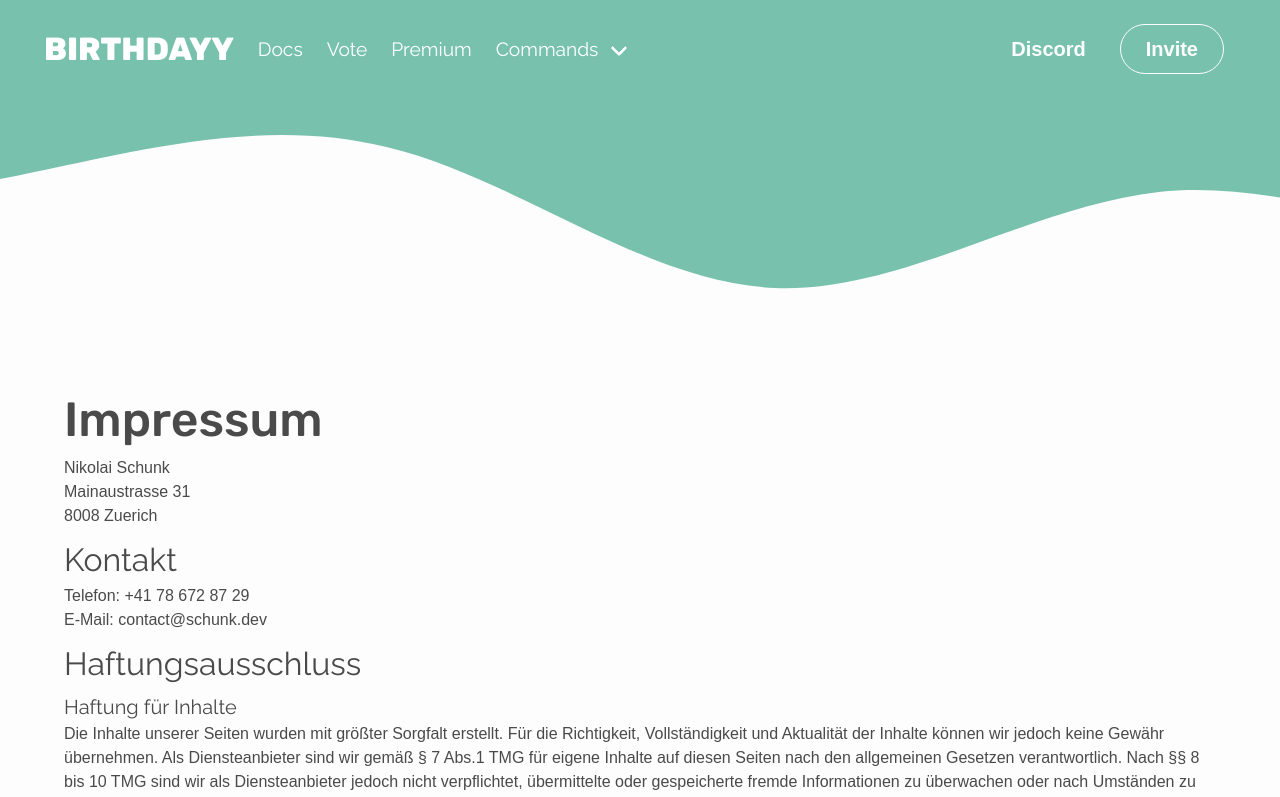
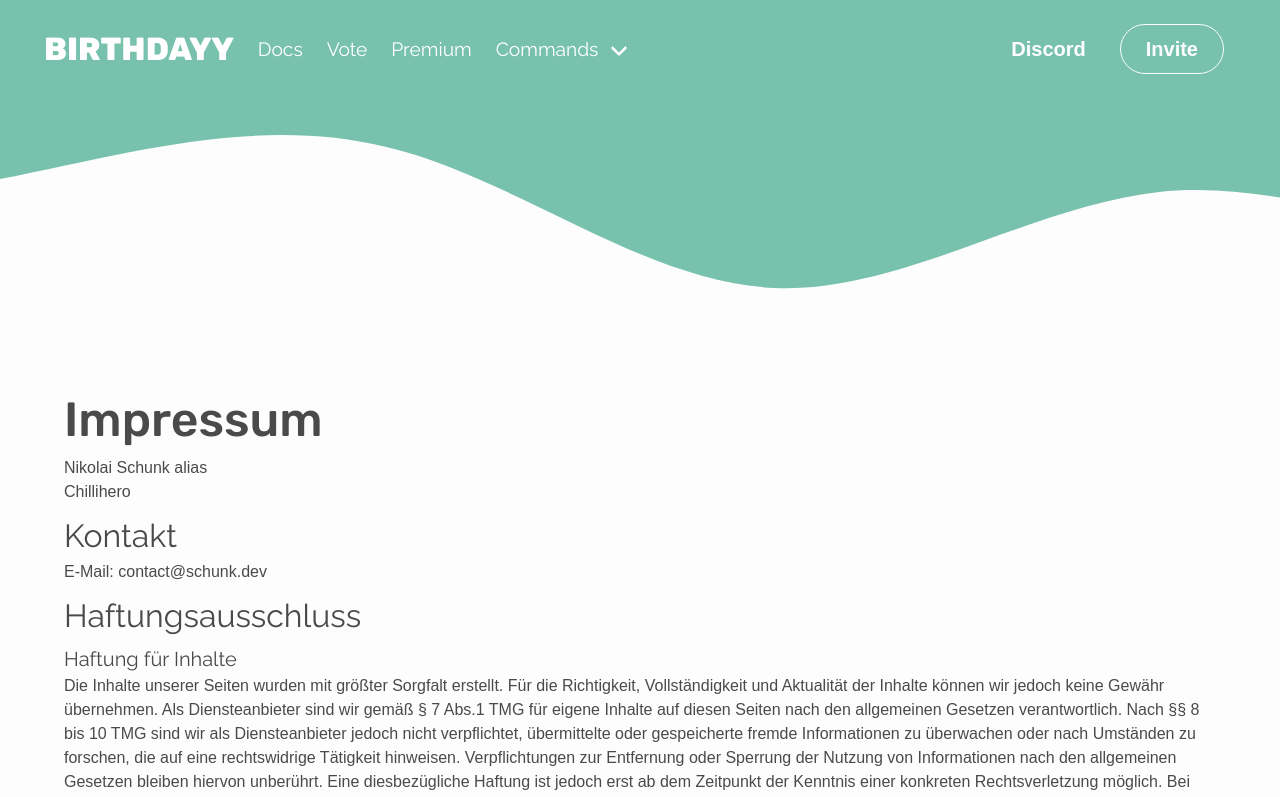
Before and after one commit to BirthdayyBot/birthdayy.xyz, a Next.js app: page /disclosure in a window 1280 px wide. Shown: the top 797 px of the page. Built offline with nearby package versions, Linux system fonts and the light colour scheme; a web font is replaced by a local one.

Commit message:
Adjusted Disclosure page

```diff
--- a/pages/disclosure.js
+++ b/pages/disclosure.js
@@ -3,12 +3,11 @@ const DisclosurePage = () => {
     <div className="disclosure container">
       <h1 className="is-title">Impressum</h1>
       <p className="is-text">
-        Nikolai Schunk <br />
-        Mainaustrasse 31 <br />
-        8008 Zuerich <br />
+        Nikolai Schunk <cursive></cursive>alias
+        <br />
+        Chillihero
       </p>
       <h3 className="is-sub-header">Kontakt</h3>
-      Telefon: +41 78 672 87 29 <br />
       E-Mail: contact@schunk.dev <br />
       <h3 className="is-sub-header" id="Liability-disclaimer">
         Haftungsausschluss
```
Also changed, not shown: styles/Index.module.scss (+0 -10 lines).
